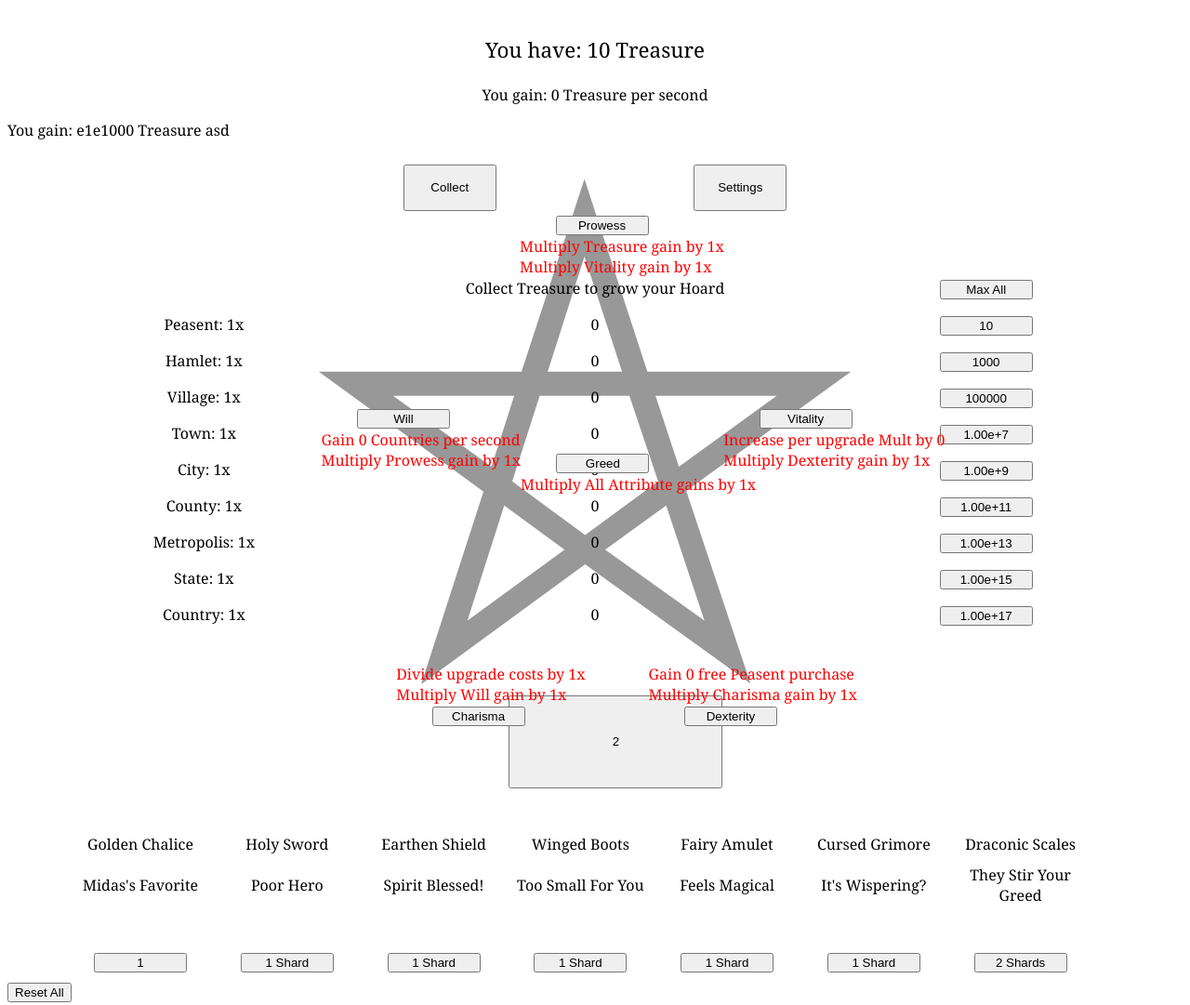
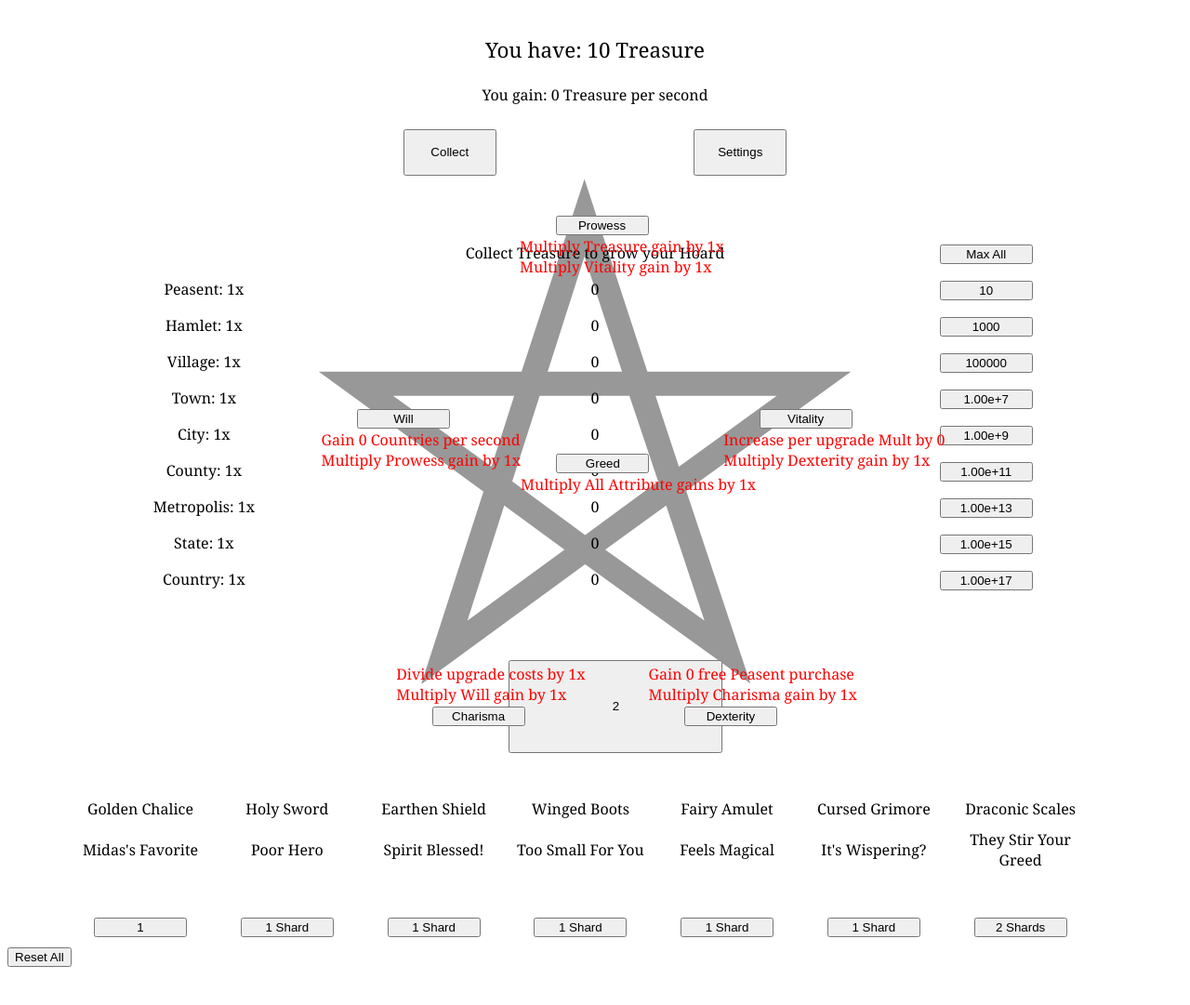
Before and after one commit to Loyal-Alchemist/Loyal-Alchemist.github.io, a plain HTML site: page Inheritance.html in a window 1280 px wide. Shown: the top 1081 px of the page at 93% size. After the commit the page ends 1048 px from the top, so only its background shows below. Drawn offline with Linux system fonts and the light colour scheme.

Commit message:
Update Inheritance.html

```diff
--- a/Inheritance.html
+++ b/Inheritance.html
@@ -53,7 +53,6 @@ td{
 <body>
 <div class="center"><p>You have: <span class="btn" id="btn">10</span> Treasure</p></div>
 <div class="center2"><p>You gain: <span class="btn2" id="btn2">0</span> Treasure per second</p></div>
-<div><p>You gain: <span class="btn3" id="btn3">0</span> Treasure asd</p></div>
 <div class="tab" style="text-align:center;">
   <button style="width:100px; height:50px;" class="tablinks" onclick="openTab(event, 'Collect')">Collect</button>
   <button style="width:100px; height:50px; visibility:hidden;" class="tablinks" onclick="openTab(event, 'Attributes')" id="unlock1">Attributes</button>
@@ -128,7 +127,7 @@ function openTab(evt, tabName) {
   document.getElementById(tabName).style.display = "block";
   evt.currentTarget.className += " active";
 }
-document.getElementById("btn3").innerHTML = ExpantaNum("eee3").toString();
+
 var counter = ExpantaNum(10);
 var gain = ExpantaNum(0);
 
```
